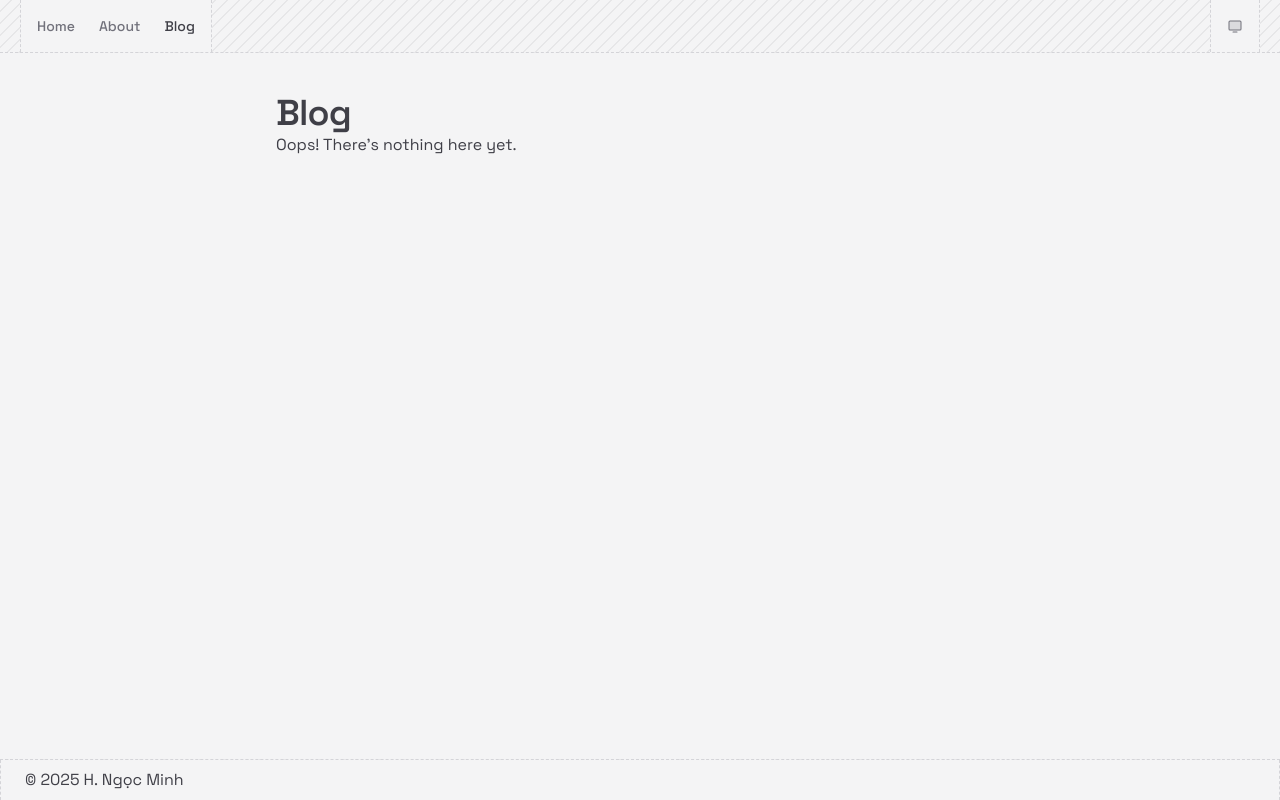
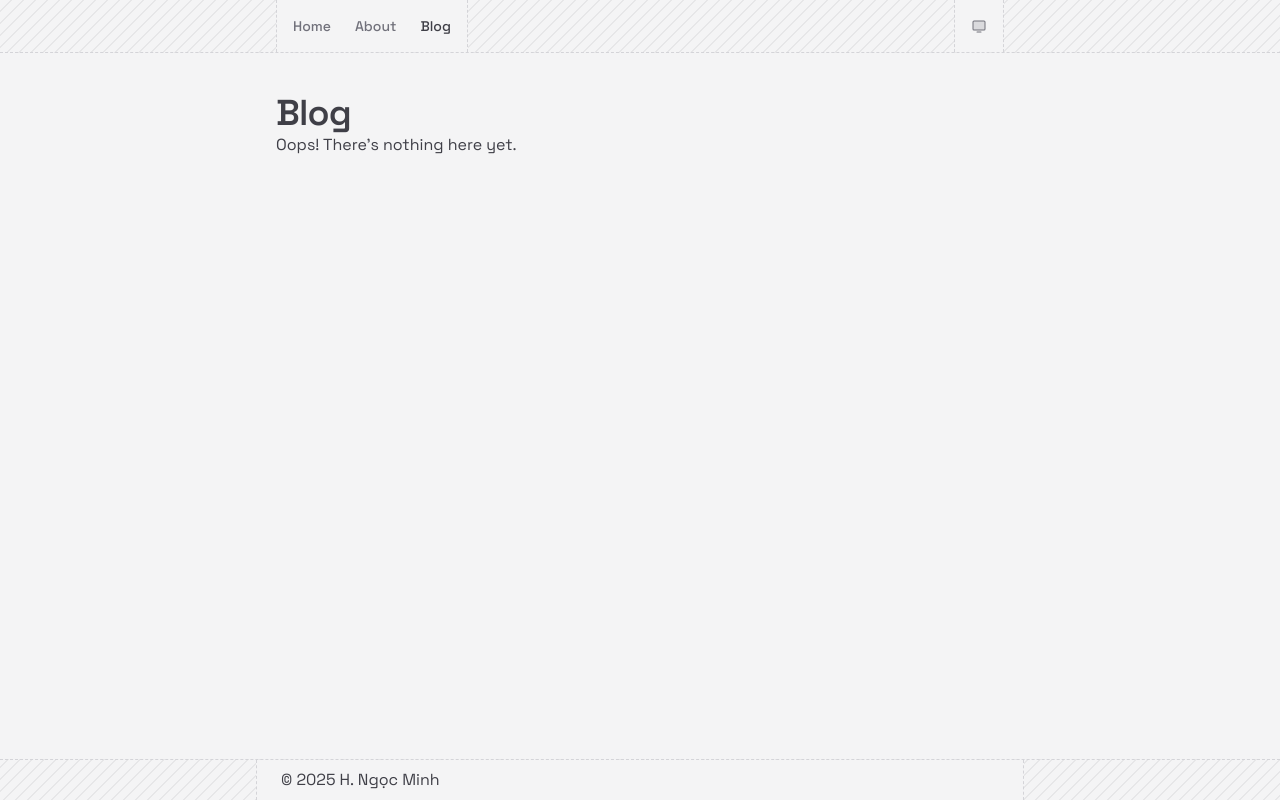
Before and after one commit to hecticme/hecticme.dev, a Vue app: page /blog in a window 1280 px wide. Built offline with nearby package versions, Linux system fonts and the light colour scheme.

Commit message:
style: reduce overall container width

```diff
--- a/src/assets/main.css
+++ b/src/assets/main.css
@@ -61,13 +61,6 @@
 
 @utility size-container {
   margin-inline: auto;
-  max-width: 100rem;
-  width: 100%;
-  padding-inline: calc(var(--spacing) * 5);
-}
-
-@utility size-prose {
-  margin-inline: auto;
   max-width: var(--container-3xl);
   width: 100%;
   padding-inline: calc(var(--spacing) * 5);
--- a/src/views/AboutView.vue
+++ b/src/views/AboutView.vue
@@ -3,7 +3,7 @@
 </script>
 
 <template>
-  <div class="size-prose">
+  <div class="size-container">
     <h1 class="text-3xl sm:text-4xl font-semibold tracking-tight">
       Hello!
     </h1>
--- a/src/views/BlogView.vue
+++ b/src/views/BlogView.vue
@@ -1,5 +1,5 @@
 <template>
-  <div class="size-prose">
+  <div class="size-container">
     <h1 class="text-3xl sm:text-4xl font-semibold tracking-tight">
       Blog
     </h1>
```
